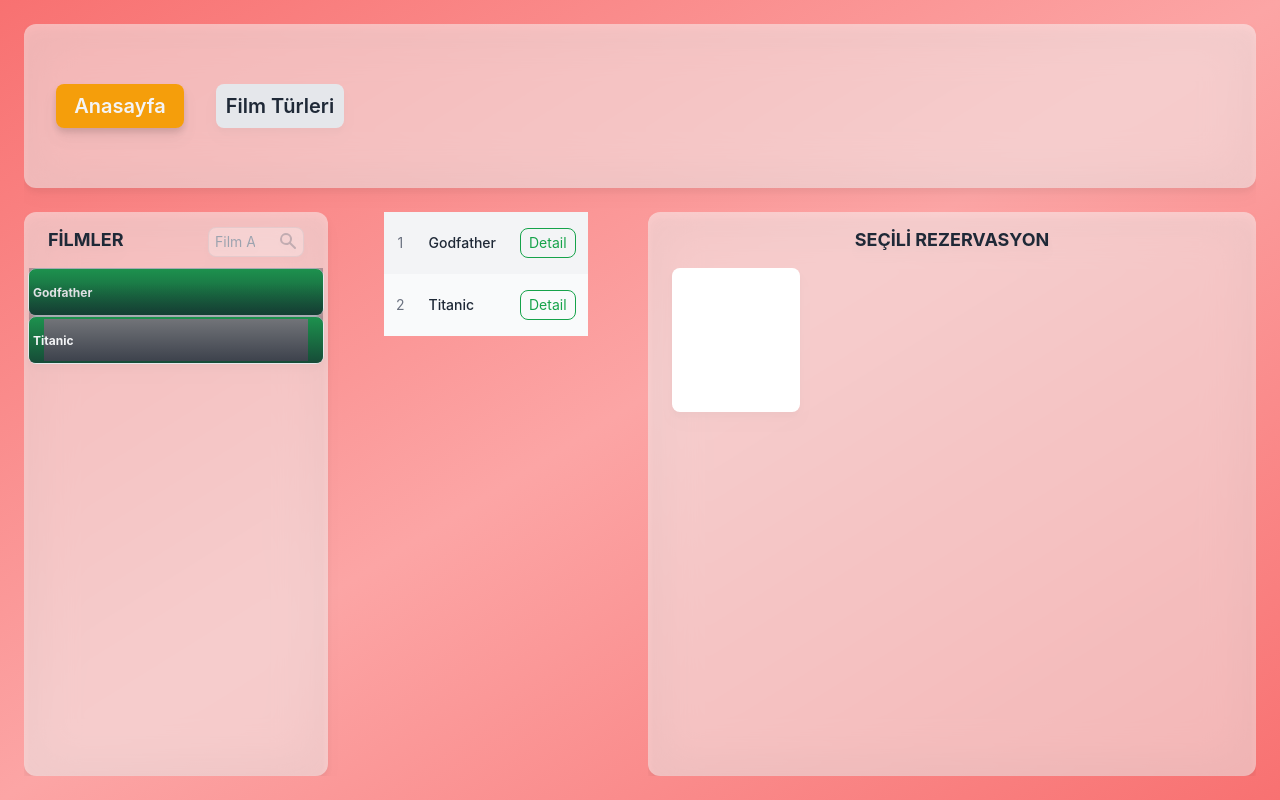
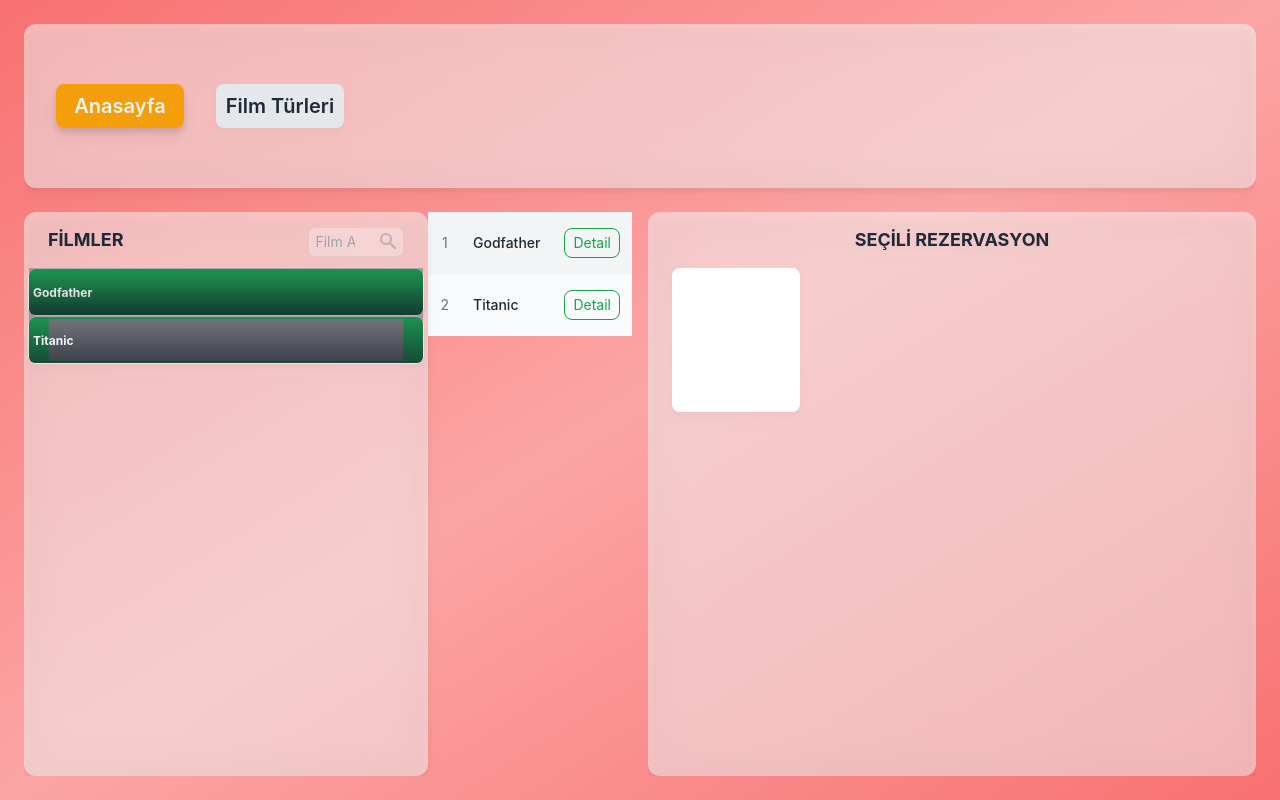
Before and after one commit to gurbuzelald/netflixmini, a React (Create React App) app: page / in a window 1280 px wide. Built offline with nearby package versions, Linux system fonts and the light colour scheme; grey boxes are pictures that could not be loaded.

Commit message:
Update Films.js

```diff
--- a/src/components/Films.js
+++ b/src/components/Films.js
@@ -42,7 +42,7 @@ const Films = (props) => {
 
   return (
     <div className="row-span-2 lg:row-span-3 flex h-full max-h-full overflow-hidden">
-      <div className="card relative h-full max-h-full overflow-hidden w-1/2 mr-14">
+      <div className="card relative h-full max-h-full overflow-hidden w-full">
         <div className="flex items-center justify-between shrink-0 h-12 lg:h-14 w-full px-4 lg:px-6 rounded-t-lg">
           <h2 className="text-sm lg:text-lg font-medium text-gray-800">
             <strong>FİLMLER</strong>
```
